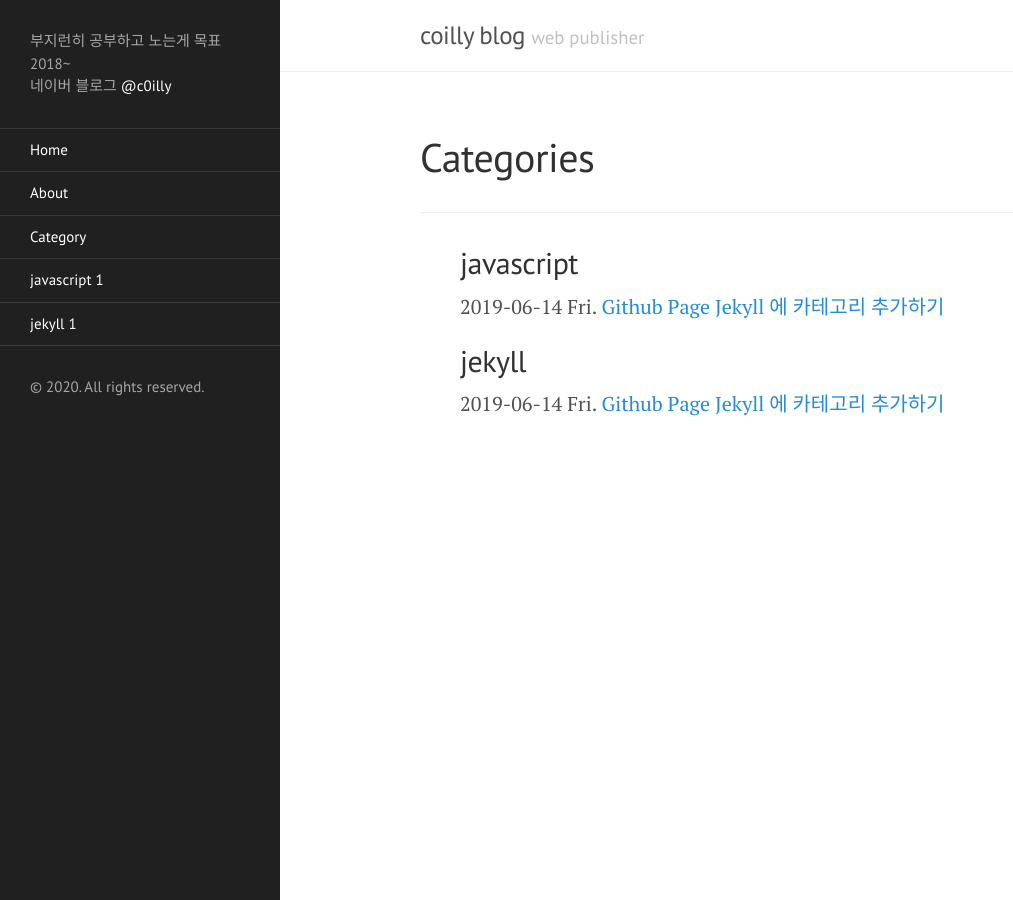
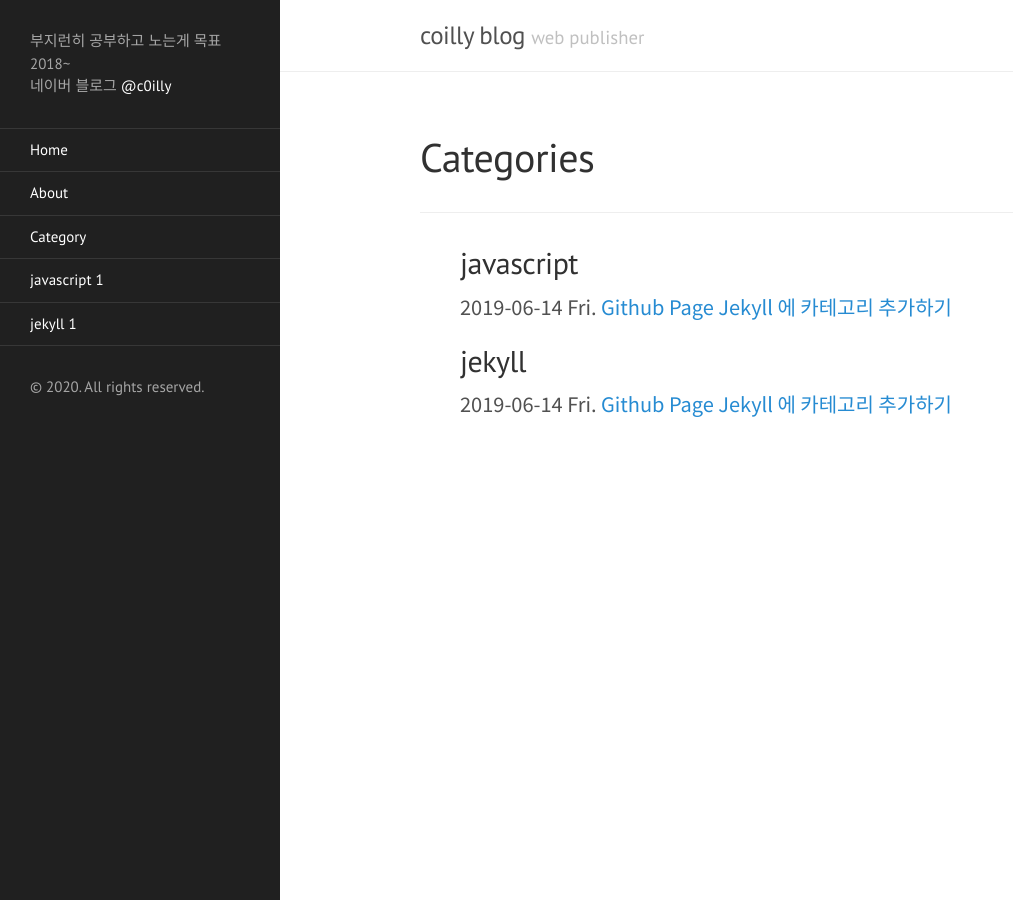
Before and after one commit to Coilly/Coilly.github.io, a Jekyll site: the page built from page/1.category.html, in a window 1280 px wide. Shown: the whole page, without its empty margins (0-1013 px from the left). Built offline with Jekyll 4.4.1, drawn with Linux system fonts in a browser that asks for light colours; nearby versions of some CDN libraries.

Commit message:
환경설정

```diff
--- a/_includes/head.html
+++ b/_includes/head.html
@@ -25,6 +25,9 @@
   <link rel="apple-touch-icon-precomposed" sizes="144x144" href="{{ site.baseurl }}/public/apple-touch-icon-precomposed.png">
   <link rel="shortcut icon" href="{{ site.baseurl }}/public/favicon.ico">
 
+  <!--font-->
+  <link href="https://fonts.googleapis.com/css?family=Noto+Sans+KR&display=swap" rel="stylesheet">
+
   <!-- RSS -->
   <link rel="alternate" type="application/rss+xml" title="RSS" href="/atom.xml">
 
--- a/page/1.category.html
+++ b/page/1.category.html
@@ -18,10 +18,10 @@ type: page
             {% for post in posts %}
             {% if post.url %}
             <li>
-                <time>
+                <span class="category-date">
                     {{ post.date | date:"%F" }} {{ post.date | date: "%a" }}.
-                </time>
-                <a class="title" href="{{ post.url | prepend: site.url }}">{{ post.title }}</a>
+                </span>
+                <sapn class="category-title"><a class="title" href="{{ post.url | prepend: site.url }}">{{ post.title }}</a></sapn>
             </li>
             {% endif %}
             {% endfor %}
--- a/public/css/poole.css
+++ b/public/css/poole.css
@@ -63,6 +63,7 @@ body {
   background-color: #fff;
   -webkit-text-size-adjust: 100%;
       -ms-text-size-adjust: 100%;
+  font-family: 'Noto Sans KR', sans-serif;
 }
 
 /* No `:visited` state is required by default (browsers will use `a`) */
```
